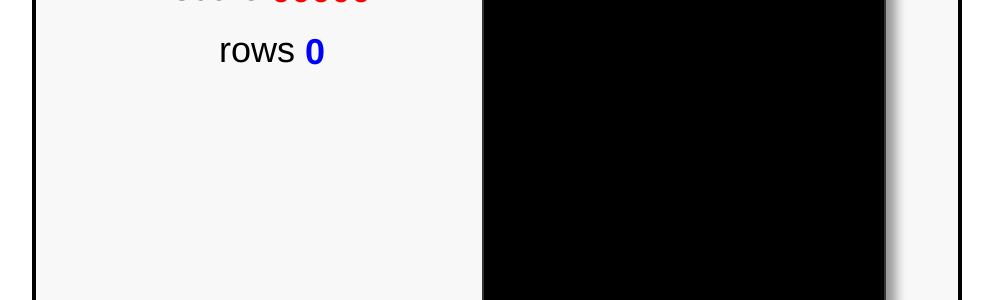
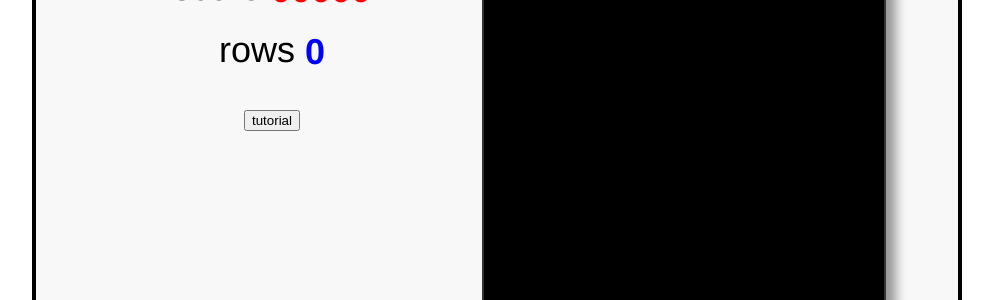
Before and after one commit to kimklho/kimklho.github.io, a Jekyll site: the page TTRS_mian/index.html, which Jekyll copies as it is, in a window 1280 px wide. Shown: the part 405-705 px from the top of the page, without its empty margins (143-1136 px from the left). Built offline with Jekyll 4.4.1, drawn with Linux system fonts in a browser that asks for light colours.

Commit message:
Update index.html

```diff
--- a/TTRS_mian/index.html
+++ b/TTRS_mian/index.html
@@ -2,40 +2,35 @@
 <html>
 <head>
   <title>Javascript Tetris</title>
-  <style>
-    body      { font-family: Helvetica, sans-serif; }
-    #tetris   { margin: 1em auto; padding: 1em; border: 4px solid black; border-radius: 10px; background-color: #F8F8F8; }
-    #stats    { display: inline-block; vertical-align: top; }
-    #canvas   { display: inline-block; vertical-align: top; background: black; box-shadow: 10px 10px 10px #999; border: 2px solid #333; }
-    #menu     { display: inline-block; vertical-align: top; position: relative; }
-    #menu p   { margin: 0.5em 0; text-align: center; }
-    #menu p a { text-decoration: none; color: black; }
-    #upcoming { display: block; margin: 0 auto; background-color: #E0E0E0; }
-    #score    { color: red; font-weight: bold; vertical-align: middle; }
-    #rows     { color: blue; font-weight: bold; vertical-align: middle; }
-    #stats    { position: absolute; bottom: 0em; right: 1em; }
-    @media screen and (min-width:   0px) and (min-height:   0px)  { #tetris { font-size: 0.75em; width: 250px; } #menu { width: 100px; height: 200px; } #upcoming { width:  50px; height:  50px; } #canvas { width: 100px; height: 200px; } } /* 10px chunks */
-    @media screen and (min-width: 400px) and (min-height: 400px)  { #tetris { font-size: 1.00em; width: 350px; } #menu { width: 150px; height: 300px; } #upcoming { width:  75px; height:  75px; } #canvas { width: 150px; height: 300px; } } /* 15px chunks */
-    @media screen and (min-width: 500px) and (min-height: 500px)  { #tetris { font-size: 1.25em; width: 450px; } #menu { width: 200px; height: 400px; } #upcoming { width: 100px; height: 100px; } #canvas { width: 200px; height: 400px; } } /* 20px chunks */
-    @media screen and (min-width: 600px) and (min-height: 600px)  { #tetris { font-size: 1.50em; width: 550px; } #menu { width: 250px; height: 500px; } #upcoming { width: 125px; height: 125px; } #canvas { width: 250px; height: 500px; } } /* 25px chunks */
-    @media screen and (min-width: 700px) and (min-height: 700px)  { #tetris { font-size: 1.75em; width: 650px; } #menu { width: 300px; height: 600px; } #upcoming { width: 150px; height: 150px; } #canvas { width: 300px; height: 600px; } } /* 30px chunks */
-    @media screen and (min-width: 800px) and (min-height: 800px)  { #tetris { font-size: 2.00em; width: 750px; } #menu { width: 350px; height: 700px; } #upcoming { width: 175px; height: 175px; } #canvas { width: 350px; height: 700px; } } /* 35px chunks */
-    @media screen and (min-width: 900px) and (min-height: 900px)  { #tetris { font-size: 2.25em; width: 850px; } #menu { width: 400px; height: 800px; } #upcoming { width: 200px; height: 200px; } #canvas { width: 400px; height: 800px; } } /* 40px chunks */
-  </style>
 </head>
+  <link rel="stylesheet" href="css/main.css">
+  <script type="text/javascript">
+    alert("저희 게임의 오신것을 환영합니다!");
+    alert("조작법은 tutorial을 누르시면 나옵니다!");
+  </script>
+<body>
+<script type="text/javascript">
+  function checkId(form) {
+    window.open("tutorial.html" + "", "", "_blank");
+  }
 
-<body>
-
+</script>
   <div id="tetris">
     <div id="menu">
       <p id="start"><a href="javascript:play();">Press Space to Play.</a></p>
       <p><canvas id="upcoming"></canvas></p>
       <p>score <span id="score">00000</span></p>
       <p>rows <span id="rows">0</span></p>
+      <center><form name="form" method="post">
+        <button type="button" value="로그인" onclick="javascript:checkId(this.form);" control-id="ControlID-4">
+          tutorial
+        </button>
+      </form></center>
     </div>
     <canvas id="canvas">
       Sorry, this example cannot be run because your browser does not support the &lt;canvas&gt; element
     </canvas>
+
   </div>
 
   <script src="stats.js"></script>
```
